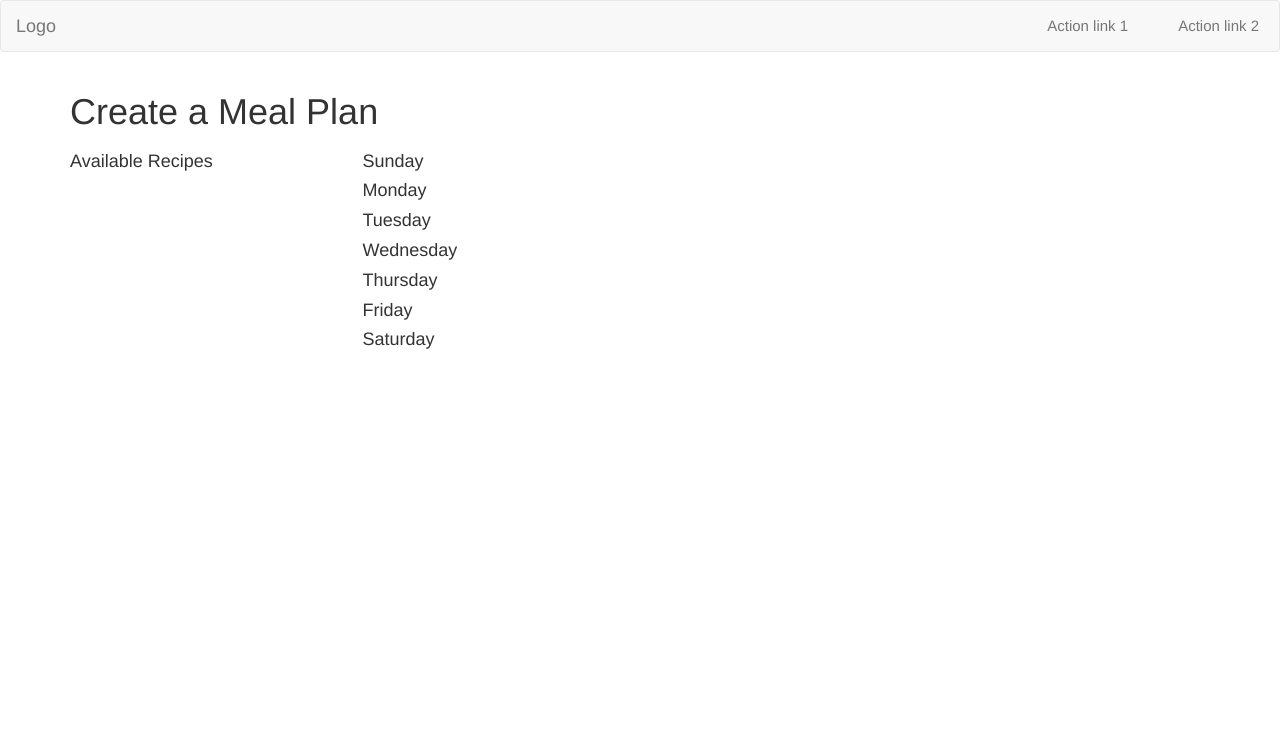
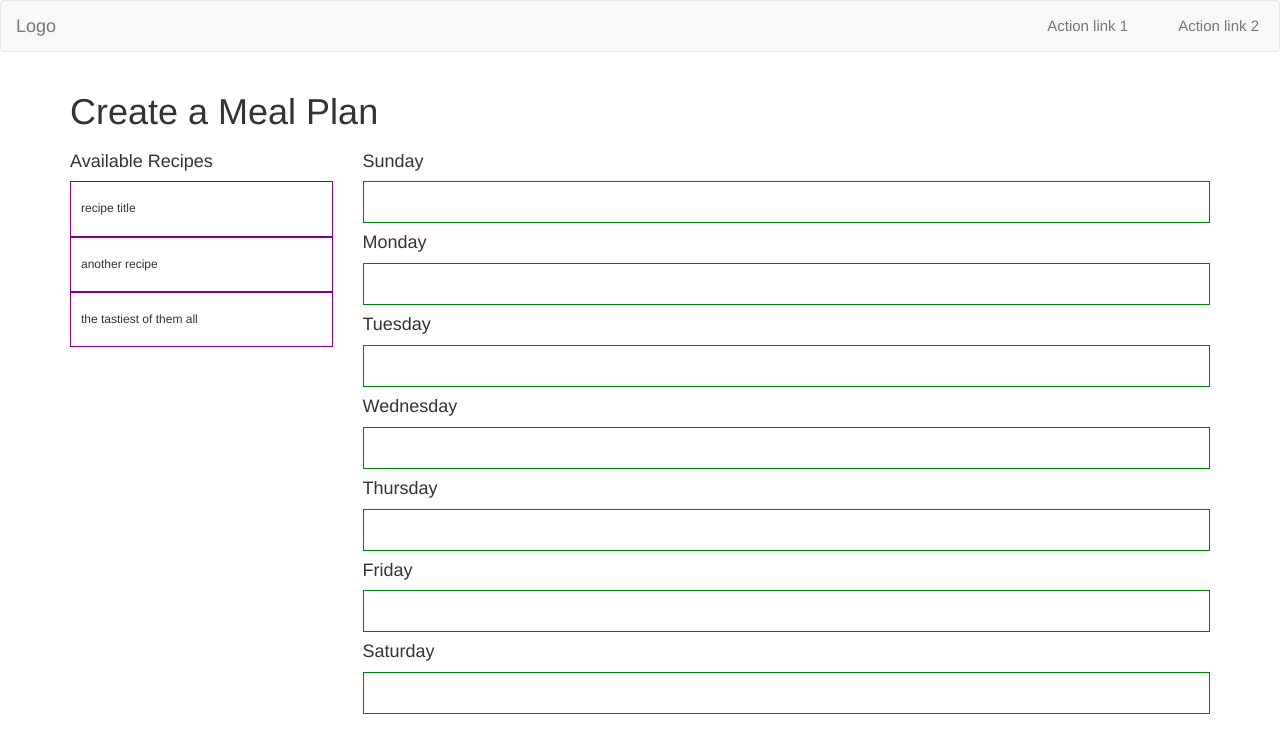
Before and after one commit to apprentiCollabs/weekly_noms, a Django app: page /meals/plan/ in a window 1280 px wide. Shown: the top 753 px of the page. Run offline with Django 3.2, Linux system fonts and the light colour scheme; a user stored in the database is signed in; parts of the project's set-up code (start-up, migrations or seed data) failed here and were passed over; some libraries are stand-ins or nearby versions.

Commit message:
Drag/drop finally working, w00t!

```diff
--- a/meal_planner/meal_manager/static/css/main.css
+++ b/meal_planner/meal_manager/static/css/main.css
@@ -49,3 +49,17 @@ li.userAddedIngred:nth-child(odd) {
 li.userAddedIngred:hover {
     background: #DDD;
 }
+
+
+
+/*** plan.html ***/
+div.recipe {
+    padding: 10px;
+    border: 1px solid purple;
+    cursor: grab;
+}
+
+section#schedule > article {
+    padding: 20px;
+    border: 1px solid green;
+}
--- a/meal_planner/meal_manager/static/js/plan.js
+++ b/meal_planner/meal_manager/static/js/plan.js
@@ -1,22 +1,10 @@
 $(document).ready(function() {
-    function addDrag() {
-        var talks = Array.prototype.slice.call(document.querySelectorAll(".category"));
-        var recipes = Array.prototype.slice.call(document.querySelectorAll(".indRecipe"));
-        var containers = talks.concat(recipes);
+    function $(id) {
+        return document.getElementById(id);
+    }
 
-        dragula(containers).on('drop', function(el, target, source, sibling) {
-            if (target.classList.contains('recipes')) {
-                // hide drag & drop hint
-                target.firstChild.data = '';
-                target.style.border = '';
-            }
-        })
+    dragula([$('availableRecipes'), $('sunday'), $('monday'), $('tuesday'), $('wednesday'), $('thursday'), $('friday'), $('saturday'),], { revertOnSpill: true
+    }).on('drop', function(el) {
 
-        if (source.classList.contains('session-talks')) {
-            // restore drag & drop hint
-            if (source.childNodes.length == 1) {
-            source.firstChild.data = 'Drag talks here';
-            }
-        }
-    }
+    });
 })
--- a/meal_planner/meal_manager/templates/meal_manager/plan.html
+++ b/meal_planner/meal_manager/templates/meal_manager/plan.html
@@ -14,132 +14,52 @@
     </div>
 
     <div class="row">
-        <section class="col-xs-3" id="availableRecipes">
+        <section class="col-xs-3 dragBox">
             <h4>
                 Available Recipes
             </h4>
-            <!-- TODO: make divs for each recipe, generated from db, borders and draggable to days of the week -->
+            <div id="availableRecipes">
+                <div class="recipe">
+                    <h6>recipe title</h6>
+                </div>
+                <div class="recipe">
+                    <h6>another recipe</h6>
+                </div>
+                <div class="recipe">
+                    <h6>the tastiest of them all</h6>
+                </div>
+            </div>
         </section>
 
-        <section class="col-xs-9" id="schedule">
-            <article class="day">
+        <section class="col-xs-9 dragBox" id="schedule">
             <h4>
                 Sunday
             </h4>
-                <!-- NOTE: recipes are draggable to this area -->
-            </article>
-            <article class="day">
+            <article class="day" id="sunday"></article>
             <h4>
                 Monday
             </h4>
-                <!-- NOTE: recipes are draggable to this area -->
-            </article>
-            <article class="day">
+            <article class="day" id="monday"></article>
             <h4>
                 Tuesday
             </h4>
-                <!-- NOTE: recipes are draggable to this area -->
-            </article>
-            <article class="day">
+            <article class="day" id="tuesday"></article>
             <h4>
                 Wednesday
             </h4>
-                <!-- NOTE: recipes are draggable to this area -->
-            </article>
-            <article class="day">
+            <article class="day" id="wednesday"></article>
             <h4>
                 Thursday
             </h4>
-                <!-- NOTE: recipes are draggable to this area -->
-            </article>
-            <article class="day">
+            <article class="day" id="thursday"></article>
             <h4>
                 Friday
             </h4>
-                <!-- NOTE: recipes are draggable to this area -->
-            </article>
-            <article class="day">
+            <article class="day" id="friday"></article>
             <h4>
                 Saturday
             </h4>
-                <!-- NOTE: recipes are draggable to this area -->
-            </article>
+            <article class="day" id="saturday"></article>
         </section>
     </div>
-
-    <!-- <div class="row">
-        <section class="col-xs-12 col-sm-6">
-            <h3>
-                Sunday
-            </h3>
-            <p>
-                chosen recipe title!
-            </p> -->
-            <!-- TODO: button disappears once recipe capacity per day is reached? -->
-            <!-- <button type="button" name="add_recipe_to_plan">Add a recipe to this day</button>
-        </section>
-        <section class="col-xs-12 col-sm-6">
-            <h3>
-                Monday
-            </h3>
-            <p>
-                recipe goes here
-            </p>
-            <button type="button" name="add_recipe_to_plan">Add a recipe to this day</button>
-        </section>
-    </div>
-
-    <div class="row">
-        <section class="col-xs-12 col-sm-6">
-            <h3>
-                Tuesday
-            </h3>
-            <p>
-                <em>choose a recipe!</em>
-            </p>
-            <button type="button" name="add_recipe_to_plan">Add a recipe to this day</button>
-        </section>
-        <section class="col-xs-12 col-sm-6">
-            <h3>
-                Wednesday
-            </h3>
-            <p>
-                <em>choose a recipe!</em>
-            </p>
-            <button type="button" name="add_recipe_to_plan">Add a recipe to this day</button>
-        </section>
-    </div>
-
-    <div class="row">
-        <section class="col-xs-12 col-sm-6">
-            <h3>
-                Thursday
-            </h3>
-            <p>
-                a cool recipe I wanna try
-            </p>
-            <button type="button" name="add_recipe_to_plan">Add a recipe to this day</button>
-        </section>
-        <section class="col-xs-12 col-sm-6">
-            <h3>
-                Friday
-            </h3>
-            <p>
-                <em>choose a recipe!</em>
-            </p>
-            <button type="button" name="add_recipe_to_plan">Add a recipe to this day</button>
-        </section>
-    </div>
-
-    <div class="row">
-        <section class"col-xs-12 col-sm-6">
-            <h3>
-                Saturday
-            </h3>
-            <p>
-                <em>choose a recipe!</em>
-            </p>
-            <button type="button" name="add_recipe_to_plan">Add a recipe to this day</button>
-        </section>
-    </div> -->
 {% endblock %}
```
Lines whose indentation alone changed are shown as unchanged.
